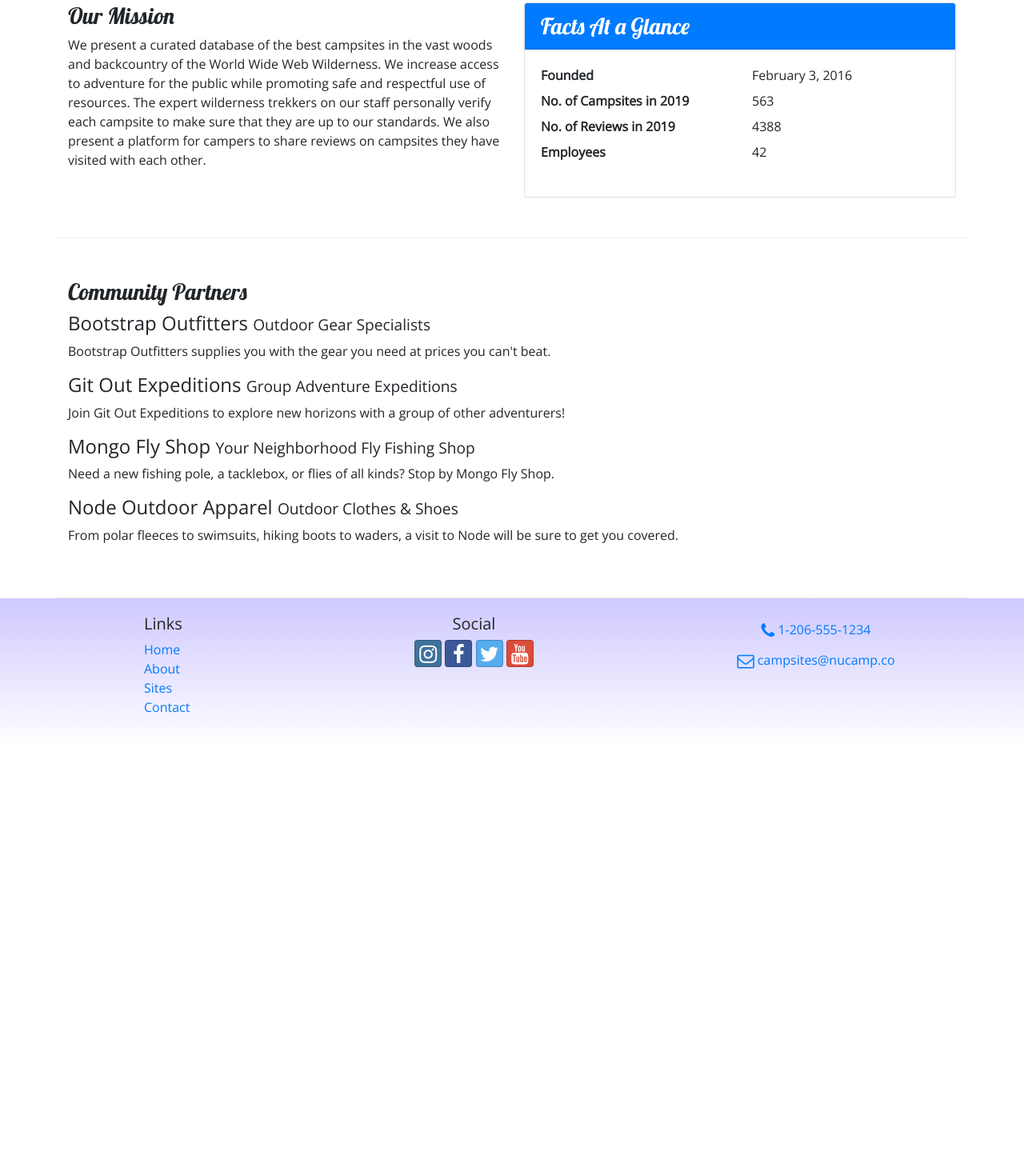
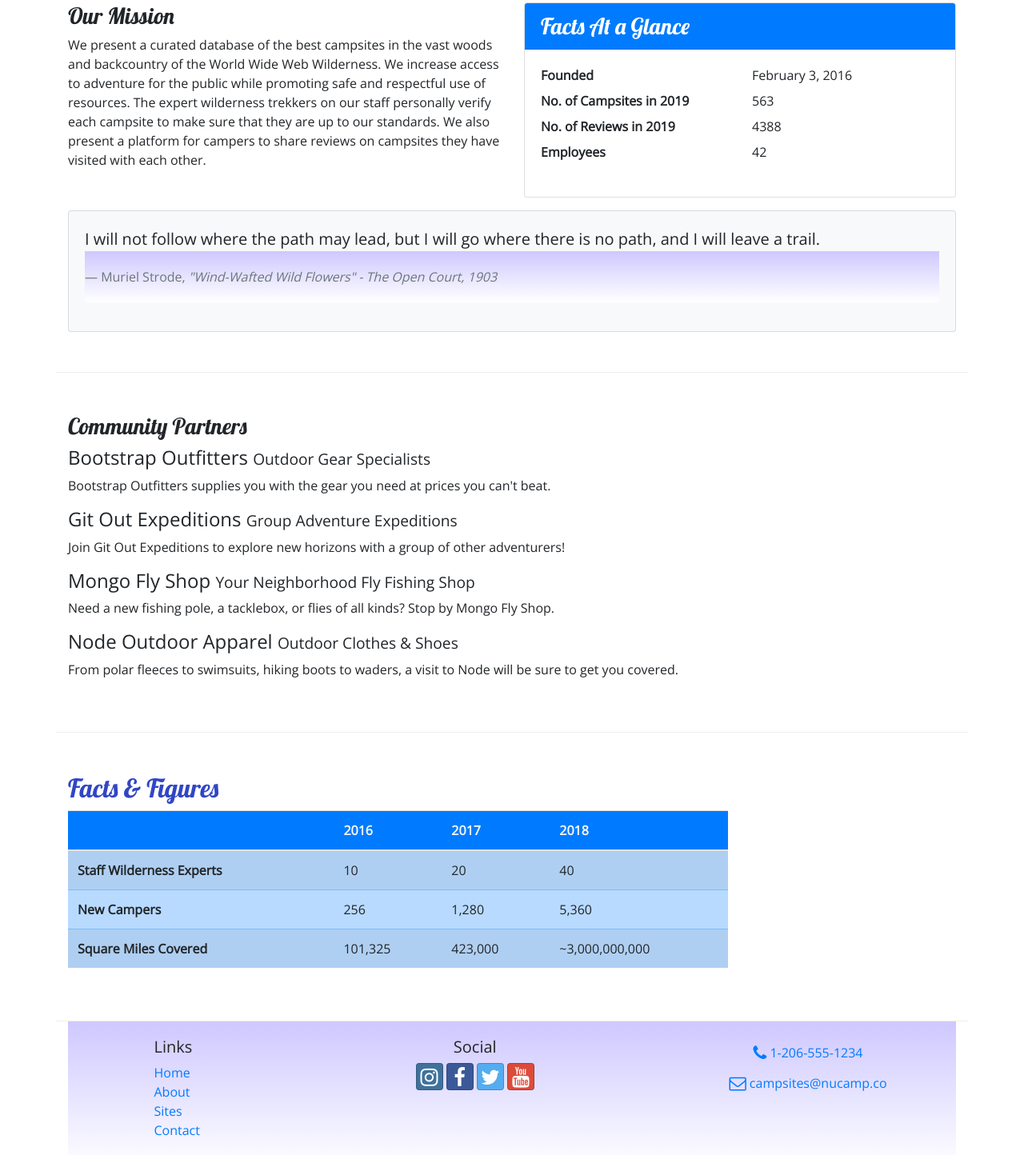
Before and after one commit to Redfire4753/nucampsite, a website: page aboutus.html in a window 1280 px wide. Shown: the part 502-1946 px from the top of the page at 80% size. Before the commit the page ends 1434 px from the top, so only its background shows below. Drawn offline with nearby package versions, Linux system fonts and the light colour scheme.

Commit message:
Added Table

```diff
--- a/aboutus.html
+++ b/aboutus.html
@@ -125,6 +125,18 @@
                         </div>
                     </div>
                 </div>
+                <div class="col">
+                    <div class="card bg-light mt-3">
+                        <blockquote class="blockquote card-body">
+                            <p class="mb-0">I will not follow where the path may lead, but I will go where there is no path, and I will leave a trail.</p>
+                            <footer class="blockquote-footer">Muriel Strode,
+                                <cite title="Source Title">"Wind-Wafted Wild Flowers" -
+                                    The Open Court, 1903
+                                </cite>
+                            </footer>
+                        </blockquote>
+                    </div>
+                </div>
             </div>
 
             <div class="row row-content">
@@ -164,9 +176,45 @@
                     </p>
                 </div>
             </div>
+            <div class="row row-content">
+                <div class="col-sm-9">
+                    <h2>Facts &amp; Figures</h2>
+                    <div class="table-responsive">
+                        <table class="table table-striped">
+                            <thead>
+                                <tr class="bg-primary text-light">
+                                    <th></th>
+                                    <th>2016</th>
+                                    <th>2017</th>
+                                    <th>2018</th>
+                                </tr>
+                            </thead>
+                            <tbody class="table-primary">
+                                <tr>
+                                    <th>Staff Wilderness Experts</th>
+                                    <td>10</td>
+                                    <td>20</td>
+                                    <td>40</td>
+                                </tr>
+                                <tr>
+                                    <th>New Campers</th>
+                                    <td>256</td>
+                                    <td>1,280</td>
+                                    <td>5,360</td>
+                                </tr>
+                                <tr>
+                                    <th>Square Miles Covered</th>
+                                    <td>101,325</td>
+                                    <td>423,000</td>
+                                    <td>~3,000,000,000</td>
+                                </tr>
+                            </tbody>
+                        </table>
+                    </div>
+                </div>
         </div>
 
-        <footer>
+        <footer class="site-footer">
             <div class="container">
                 <div class="row">
                     <div class="col-4 col-sm-2 offset-1">
--- a/css/styles.css
+++ b/css/styles.css
@@ -32,3 +32,7 @@ footer {
 .navbar {
     background-color: #901CAD;
 }
+.site-footer{
+    background-image: linear-gradient(#CEC8FF, white);
+    padding: 20px 0;
+}
```
Also changed, not shown: contactus.html (+1 -1 lines), index.html (+1 -1 lines).
